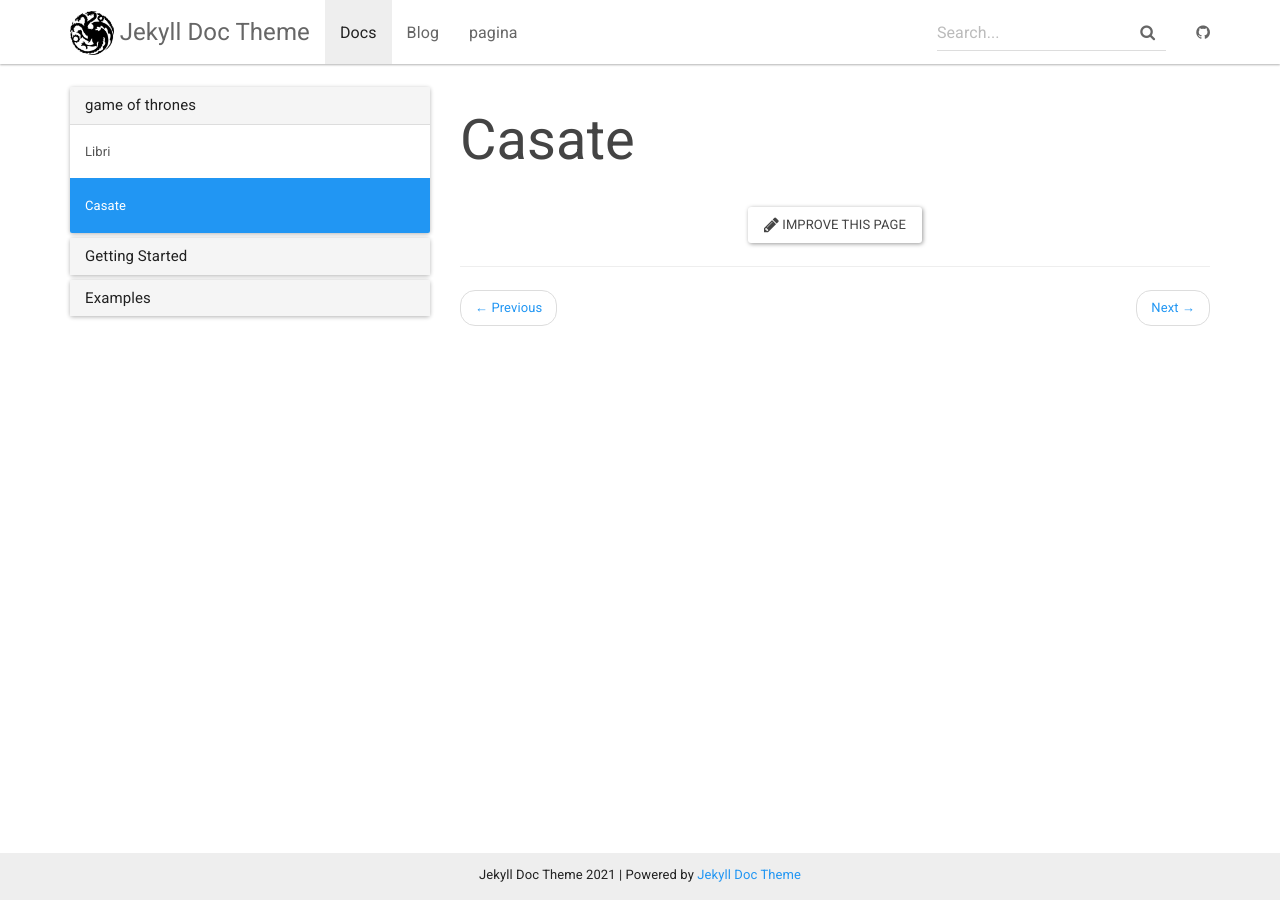
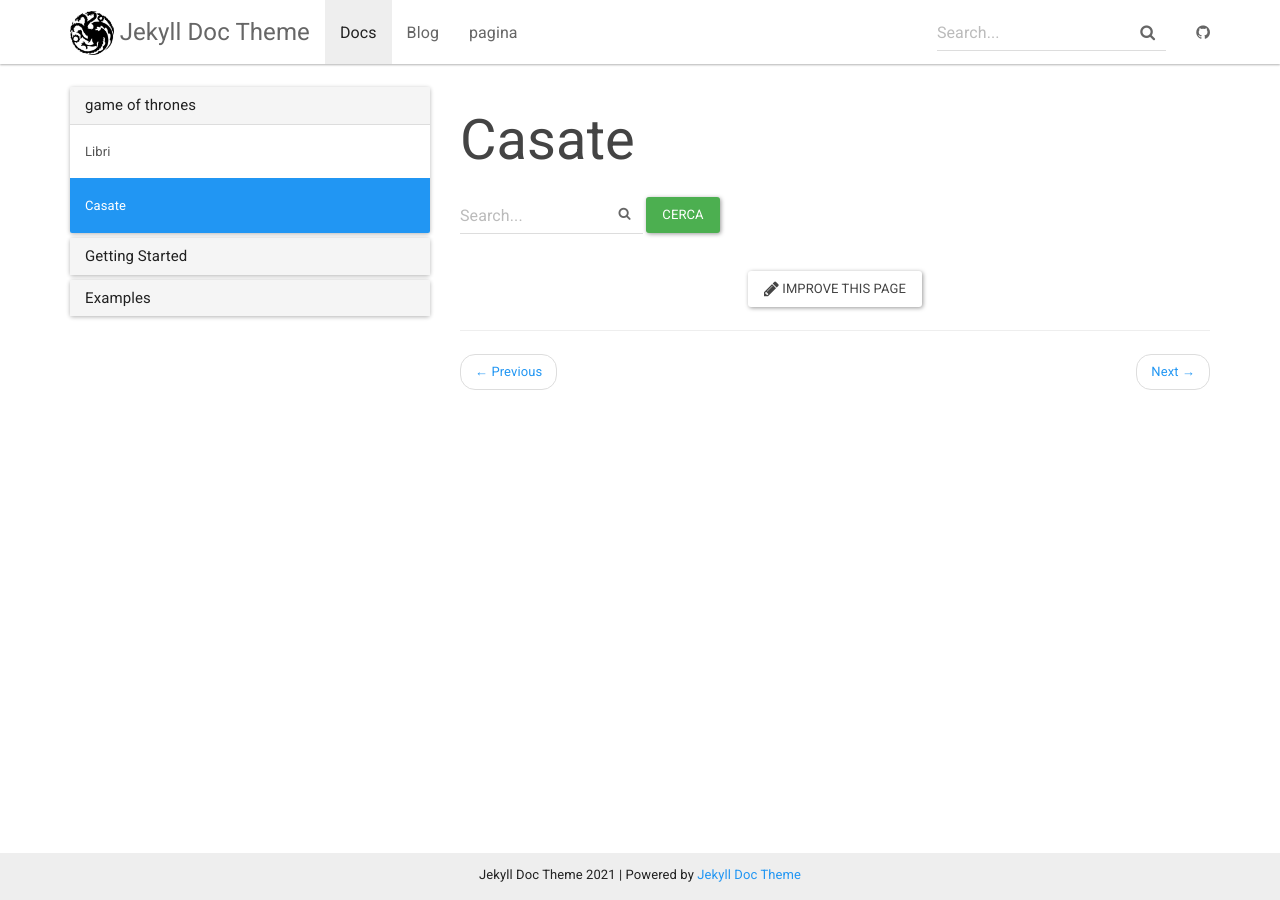
Before and after one commit to andreji12/jekyll-esperimento, a Jekyll site: the page built from _docs/casate.html, in a window 1280 px wide. Built offline with Jekyll 4.4.1, drawn with Linux system fonts in a browser that asks for light colours.

Commit message:
inizio parte dinamica

```diff
--- a/_docs/casate.html
+++ b/_docs/casate.html
@@ -2,3 +2,66 @@
 title: Casate
 permalink: /docs/casate/
 ---
+
+<div class="row">
+    <form class="navbar-form navbar-left">
+      <div class="form-group has-feedback">
+        <input id="searchBox" name="search-box" type="text" class="form-control" placeholder="Search...">
+        <i class="fa fa-search form-control-feedback"></i>
+      </div>
+      <button class="btn btn-success" onclick="searchHouses()">
+        Cerca
+      </button>
+    </form>
+  </div>
+
+<div class="houses">
+
+</div>
+
+  <script>
+      function searchHouses() {
+    $.ajax({
+      type: "GET",
+      url: API_SEARCH_BASE_URL + $("#searchBox").val(),
+      dataType: "json",
+      encode: true,
+    }).done(function (data) {
+      $.each(data, function (key, val) {
+        $(".houses").html("");
+        var house = `{% include house.html name='${val.name}' words='${val.words}' %}`
+        $(".houses").append(house);
+      });
+    });
+
+    event.preventDefault();
+
+    }
+  </script>
+
+  <!-- --------------
+---
+title: Casate
+permalink: /docs/casate/
+---
+
+
+<div class="row">
+  <form class="navbar-form navbar-left">
+    <div class="form-group has-feedback">
+      <input id="searchBox" name="search-box" type="text" class="form-control" placeholder="Search...">
+      <i class="fa fa-search form-control-feedback"></i>
+    </div>
+    <button class="btn btn-success" onclick="searchHouses()">
+      Cerca
+    </button>
+  </form>
+</div>
+
+
+<br>
+<div class="houses"></div>
+
+<hr>
+<ul class="pager">
+  <li class="n -->
--- /dev/null
+++ b/_includes/house.html
@@ -0,0 +1,7 @@
+<div>
+    <h4>{{include.name}}</h4>
+    <p class="text-primary">{{include.words}}</p>
+</div>
+<hr>
+
+<!-- è possibile utilizzando particolari scritture usare questa come un struttura di default includibile in qualunque html attraverso jekyll -->
```
